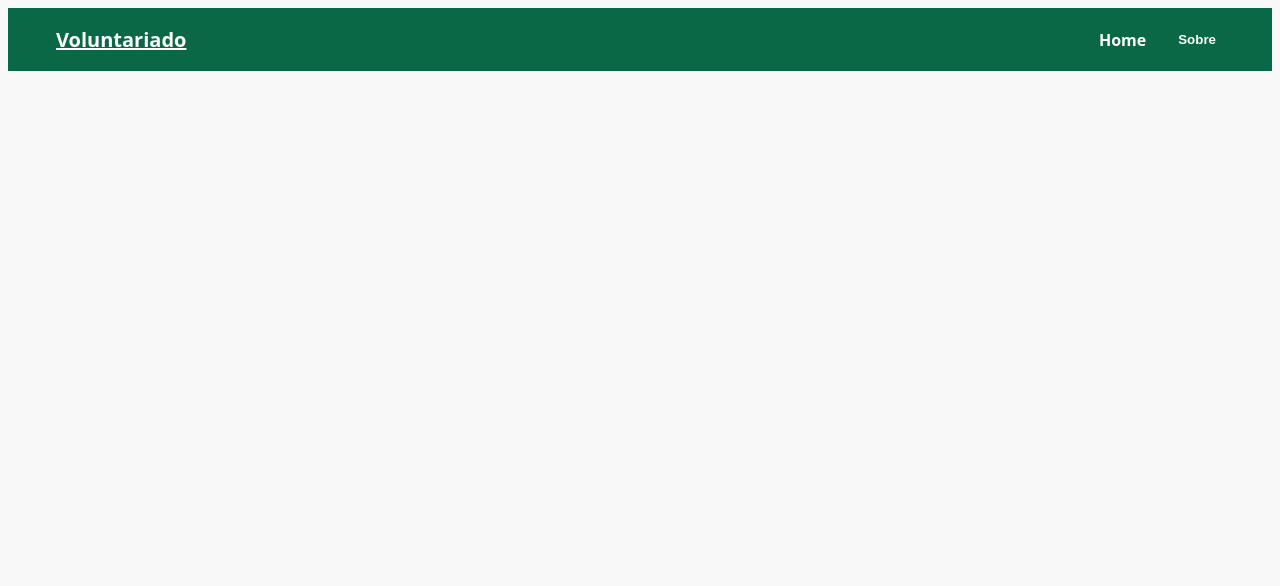
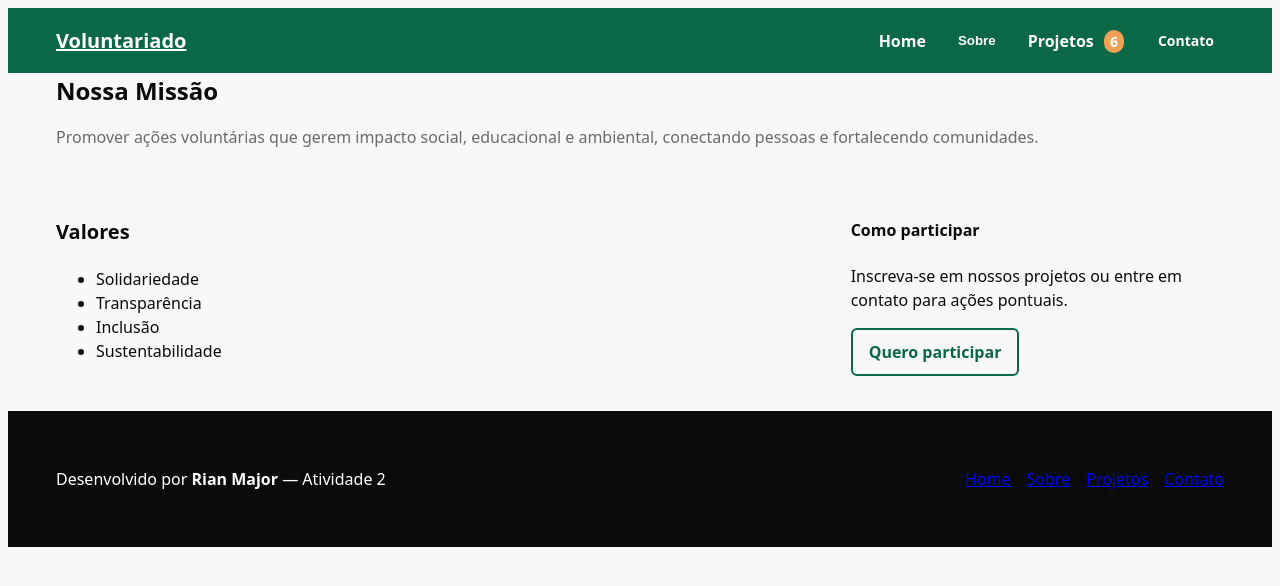
Before and after one commit to rianmajor/auladeprogramacaoweb3, a plain HTML site: page sobre.html in a window 1280 px wide. Drawn offline with Linux system fonts and the light colour scheme.

Commit message:
Atualização do sobre.html e adição de nova imagem temática

```diff
--- a/sobre.html
+++ b/sobre.html
@@ -26,3 +26,56 @@
           <li class="has-submenu">
             <button class="submenu-toggle" aria-expanded="false">Sobre</button>
             <ul class="submenu">
+              <li><a href="#missao">Nossa Missão</a></li>
+              <li><a href="#valores">Valores</a></li>
+            </ul>
+          </li>
+          <li><a href="projetos.html">Projetos <span class="badge">6</span></a></li>
+          <li><a href="contato.html" class="btn btn-primary small">Contato</a></li>
+        </ul>
+      </nav>
+    </div>
+  </header>
+
+  <main id="main" class="container">
+    <article class="grid-12 about">
+      <header class="col-12">
+        <h2 id="missao">Nossa Missão</h2>
+        <p class="lead">Promover ações voluntárias que gerem impacto social, educacional e ambiental, conectando pessoas e fortalecendo comunidades.</p>
+      </header>
+
+      <section id="valores" class="col-8">
+        <h3>Valores</h3>
+        <ul>
+          <li>Solidariedade</li>
+          <li>Transparência</li>
+          <li>Inclusão</li>
+          <li>Sustentabilidade</li>
+        </ul>
+      </section>
+
+      <aside class="col-4">
+        <h4>Como participar</h4>
+        <p>Inscreva-se em nossos projetos ou entre em contato para ações pontuais.</p>
+        <a href="contato.html" class="btn btn-outline">Quero participar</a>
+      </aside>
+    </article>
+  </main>
+
+  <footer class="site-footer" role="contentinfo">
+    <div class="container footer-grid">
+      <p>Desenvolvido por <strong>Rian Major</strong> — Atividade 2</p>
+      <nav aria-label="Rodapé">
+        <ul class="footer-links">
+          <li><a href="index.html">Home</a></li>
+          <li><a href="sobre.html">Sobre</a></li>
+          <li><a href="projetos.html">Projetos</a></li>
+          <li><a href="contato.html">Contato</a></li>
+        </ul>
+      </nav>
+    </div>
+  </footer>
+
+  <script src="assets/js/script.js" defer></script>
+</body>
+</html>
```
Also changed, not shown: assets/img/voluntariado2.jpg.
